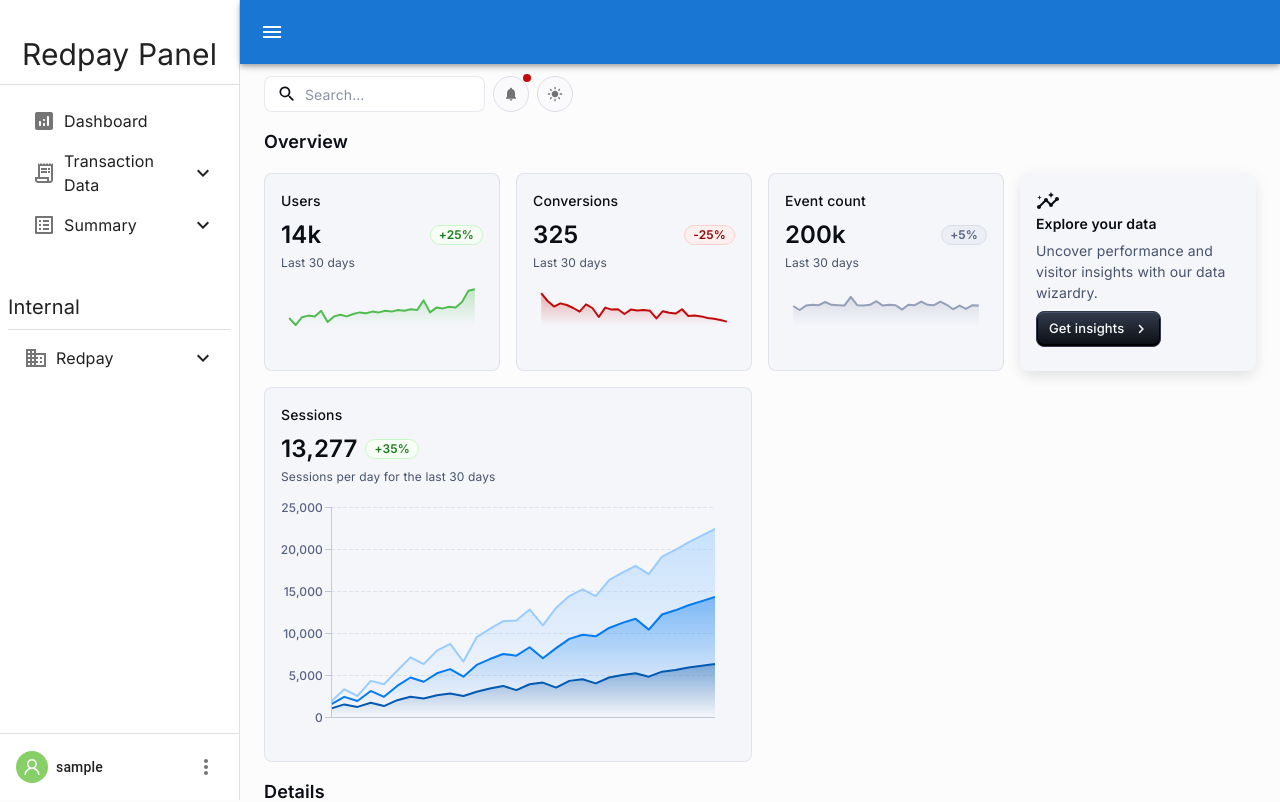
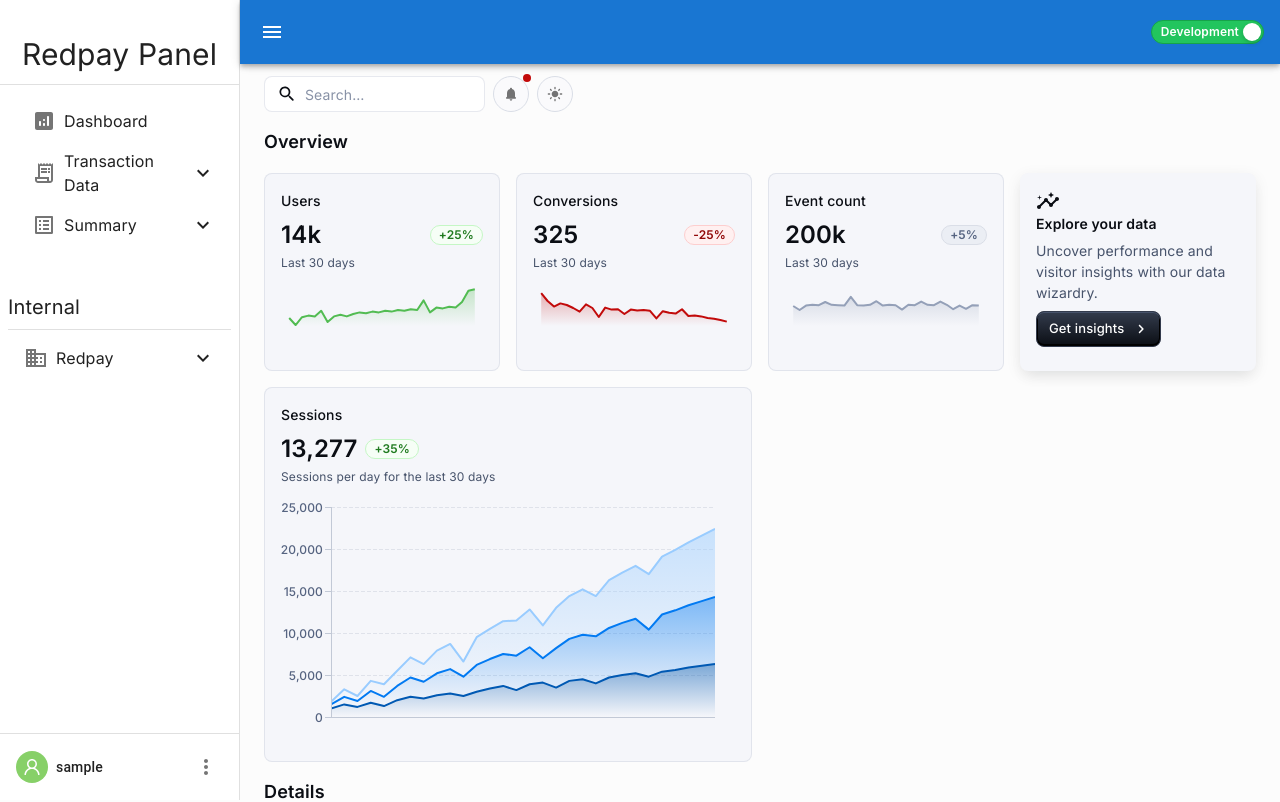
Before and after one commit to Organization-dcb-new/dcb-fe, a React (Vite) app: page / in a window 1280 px wide. Shown: the top 802 px of the page. Built offline with nearby package versions, Linux system fonts and the light colour scheme; sample sign-in values are in the browser's storage.

Commit message:
feat(main): add mode dev

```diff
--- /dev/null
+++ b/src/components/ApiSwitcher.tsx
@@ -0,0 +1,33 @@
+import { useAuth } from '../provider/AuthProvider'
+import { Switch, Space } from 'antd'
+import { useLocation } from 'react-router-dom'
+
+const ApiSwitcher = () => {
+  const { isDev, toggleApi } = useAuth()
+  const location = useLocation()
+
+  const isDisabled = ['/transaction', '/merchant-transaction'].includes(location.pathname)
+
+  return (
+    <Space>
+      <Switch
+        checked={isDev}
+        onChange={toggleApi}
+        disabled={isDisabled}
+        checkedChildren={<span className='text-white mb-1 font-semibold'>Development</span>}
+        unCheckedChildren={<span className=' mb-1 font-semibold'>Production</span>}
+        className={`${isDev ? 'bg-green-500 border-green-600' : '!bg-[#79B5FF] border-gray-400'}`}
+        style={{
+          backgroundColor: isDev ? '#22c55e' : '#ffffff',
+          border: `1px solid ${isDev ? '#16a34a' : '#d1d5db'}`,
+          height: '24px',
+          fontSize: '18px !important',
+          display: 'flex',
+          alignItems: 'center',
+        }}
+      />
+    </Space>
+  )
+}
+
+export default ApiSwitcher
--- a/src/layout/MainLayout.tsx
+++ b/src/layout/MainLayout.tsx
@@ -9,6 +9,7 @@
 import SideMenu from '../components/SideMenu'
 import MenuIcon from '@mui/icons-material/Menu'
 import AppTheme from '../styles/theme/shared-theme/AppTheme'
+import ApiSwitcher from '../components/ApiSwitcher'
 
 import {
   chartsCustomizations,
@@ -52,6 +53,7 @@
       <CssBaseline />
       <AppBar
         position='fixed'
+        className='flex flex-row items-center justify-between pr-4'
         sx={{
           zIndex: theme.zIndex.drawer + 1,
           transition: theme.transitions.create(['width', 'margin'], {
@@ -61,6 +63,7 @@
           width: open ? `calc(100% - ${drawerWidth}px)` : '100%', // Atur lebar AppBar
         }}
       >
+        <div>
           <Toolbar>
             <IconButton
               color='inherit'
@@ -72,9 +75,12 @@
               <MenuIcon />
             </IconButton>
           </Toolbar>
+        </div>
+        <ApiSwitcher />
       </AppBar>
 
       <SideMenu open={open} handleDrawerToggle={handleDrawerToggle} />
+
       <AppTheme themeComponents={xThemeComponents}>
         <MainContent open={open}>
           <Toolbar />
--- a/src/pages/Login.tsx
+++ b/src/pages/Login.tsx
@@ -1,4 +1,7 @@
 import * as React from 'react'
+import { useEffect } from 'react'
+
+import { useLocation } from 'react-router-dom'
 import Box from '@mui/material/Box'
 import Button from '@mui/material/Button'
 
@@ -58,7 +61,17 @@
   const [passwordError, setPasswordError] = React.useState(false)
   const [passwordErrorMessage, setPasswordErrorMessage] = React.useState('')
   const [loading, setLoading] = React.useState(false)
-  const { setToken } = useAuth()
+  const { setToken, apiUrl, setIsDev } = useAuth()
+
+  const location = useLocation()
+
+  // Jika berada di halaman login, set mode ke Production
+  useEffect(() => {
+    if (location.pathname === '/login') {
+      setIsDev(false)
+      localStorage.setItem('api_env', 'prod')
+    }
+  }, [location.pathname, setIsDev])
 
   const handleSubmit = async (event: React.FormEvent<HTMLFormElement>) => {
     event.preventDefault() // Mencegah reload halaman
@@ -76,7 +89,7 @@
         password,
       }
 
-      const response = await axios.post(`${import.meta.env.VITE_URL_API}/user/login`, userData, {
+      const response = await axios.post(`${apiUrl}/user/login`, userData, {
         headers: {
           'Content-Type': 'application/json',
         },
--- a/src/pages/TransactionDetail.tsx
+++ b/src/pages/TransactionDetail.tsx
@@ -43,7 +43,7 @@
   const navigate = useNavigate()
   const [open, setOpen] = useState(false)
 
-  const { token } = useAuth()
+  const { token, apiUrl } = useAuth()
 
   let paymentMethod
 
@@ -95,7 +95,7 @@
   useEffect(() => {
     const fetchTransactionDetail = async () => {
       try {
-        const response = await axios.get(`${import.meta.env.VITE_URL_API}/transaction/${id}`, {
+        const response = await axios.get(`${apiUrl}/transaction/${id}`, {
           headers: {
             Authorization: `Bearer ${token}`,
             'Content-Type': 'application/json',
--- a/src/pages/Transactions.tsx
+++ b/src/pages/Transactions.tsx
@@ -225,7 +225,7 @@
   const [total, setTotal] = useState(0)
   const [isFiltered, setIsFiltered] = useState(false)
   const [resetTrigger, setResetTrigger] = useState(0)
-  const { token } = useAuth()
+  const { token, apiUrl } = useAuth()
   const decoded: any = jwtDecode(token as string)
   const { RangePicker } = DatePicker
 
@@ -265,7 +265,7 @@
       const start_date = formData.start_date ? dayjs.tz(formData.start_date, 'Asia/Jakarta').startOf('day') : null
 
       const end_date = formData.end_date ? dayjs.tz(formData.end_date, 'Asia/Jakarta').endOf('day') : null
-      const response = await axios.get(`${import.meta.env.VITE_URL_API}/transactions`, {
+      const response = await axios.get(`${apiUrl}/transactions`, {
         headers: {
           Authorization: `Bearer ${token}`,
           'Content-Type': 'application/json',
@@ -375,7 +375,7 @@
       const start_date = formData.start_date ? dayjs.tz(formData.start_date, 'Asia/Jakarta').startOf('day') : null
 
       const end_date = formData.end_date ? dayjs.tz(formData.end_date, 'Asia/Jakarta').endOf('day') : null
-      const response = await axios.get(`${import.meta.env.VITE_URL_API}/export`, {
+      const response = await axios.get(`${apiUrl}/export`, {
         headers: {
           Authorization: `Bearer ${token}`,
           'Content-Type': 'application/json',
--- a/src/pages/TransactionsMerchant.tsx
+++ b/src/pages/TransactionsMerchant.tsx
@@ -219,7 +219,7 @@
   const [isFiltered, setIsFiltered] = useState(false)
   const [resetTrigger, setResetTrigger] = useState(0)
   const [total, setTotal] = useState(0)
-  const { token } = useAuth()
+  const { token, apiUrl } = useAuth()
   const decoded: any = jwtDecode(token as string)
   const { RangePicker } = DatePicker
 
@@ -231,7 +231,7 @@
 
       const end_date = formData.end_date ? dayjs.tz(formData.end_date, 'Asia/Jakarta').endOf('day') : null
 
-      const response = await axios.get(`${import.meta.env.VITE_URL_API}/merchant/transactions`, {
+      const response = await axios.get(`${apiUrl}/merchant/transactions`, {
         headers: {
           Authorization: `Bearer ${token}`,
           'Content-Type': 'application/json',
@@ -325,7 +325,7 @@
 
   const handleExport = async (type: string) => {
     try {
-      const response = await axios.get(`${import.meta.env.VITE_URL_API}/merchant/transactions`, {
+      const response = await axios.get(`${apiUrl}/merchant/transactions`, {
         headers: {
           Authorization: `Bearer ${token}`,
           'Content-Type': 'application/json',
--- a/src/pages/TransactionsMerchantDetail.tsx
+++ b/src/pages/TransactionsMerchantDetail.tsx
@@ -36,7 +36,7 @@
   const [loading, setLoading] = useState<boolean>(true)
   const navigate = useNavigate()
 
-  const { token } = useAuth()
+  const { token, apiUrl } = useAuth()
   const decoded: any = jwtDecode(token as string)
 
   let paymentMethod
@@ -47,7 +47,7 @@
   useEffect(() => {
     const fetchTransactionDetail = async () => {
       try {
-        const response = await axios.get(`${import.meta.env.VITE_URL_API}/merchant/transaction/${id}`, {
+        const response = await axios.get(`${apiUrl}/merchant/transaction/${id}`, {
           headers: {
             Authorization: `Bearer ${token}`,
             'Content-Type': 'application/json',
--- a/src/provider/AuthProvider.tsx
+++ b/src/provider/AuthProvider.tsx
@@ -2,26 +2,44 @@
 import { createContext, useContext, useEffect, useMemo, useState, ReactNode } from 'react'
 import { jwtDecode } from 'jwt-decode'
 
-// Definisikan tipe untuk konteks
+const API_DEV = 'https://sandbox-payment.redision.com/api'
+const API_PROD = 'https://new-payment.redision.com/api'
+
 interface AuthContextType {
   token: string | null
   setToken: (newToken: string | null) => void
   role: string | null
   appKey: string | null
   appId: string | null
+  apiUrl: string
+  isDev: boolean
+  toggleApi: () => void
+  setIsDev: (value: boolean) => void
 }
 
-// Berikan nilai default untuk konteks
 const AuthContext = createContext<AuthContextType | undefined>(undefined)
 
 const AuthProvider = ({ children }: { children: ReactNode }) => {
-  // State to hold the authentication token
   const [token, setToken_] = useState<string | null>(localStorage.getItem('token'))
-  const [role, setRole] = useState<string | null>(null) // State untuk role
-  const [appKey, setAppKey] = useState<string | null>(null) // State untuk role
-  const [appId, setAppId] = useState<string | null>(null) // State untuk role
+  const [role, setRole] = useState<string | null>(null)
+  const [appKey, setAppKey] = useState<string | null>(null)
+  const [appId, setAppId] = useState<string | null>(null)
 
-  // Function to set the authentication token
+  // State untuk API environment
+  const [isDev, setIsDev] = useState(localStorage.getItem('api_env') !== 'prod')
+  const apiUrl = isDev ? API_DEV : API_PROD
+
+  const toggleApi = () => {
+    setIsDev((prev) => {
+      const newIsDev = !prev
+      localStorage.setItem('api_env', newIsDev ? 'dev' : 'prod')
+
+      window.location.reload()
+
+      return newIsDev
+    })
+  }
+
   const setToken = (newToken: string | null) => {
     setToken_(newToken)
     if (newToken) {
@@ -55,7 +73,6 @@
     }
   }, [token])
 
-  // Memoized value of the authentication context
   const contextValue = useMemo(
     () => ({
       token,
@@ -63,15 +80,17 @@
       role,
       appKey,
       appId,
+      apiUrl,
+      isDev,
+      toggleApi,
+      setIsDev,
     }),
-    [token, role], // Tambahkan role ke dependensi
+    [token, role, isDev],
   )
 
-  // Provide the authentication context to the children components
   return <AuthContext.Provider value={contextValue}>{children}</AuthContext.Provider>
 }
 
-// Custom hook to use the AuthContext
 export const useAuth = () => {
   const context = useContext(AuthContext)
   if (context === undefined) {
```
Lines whose indentation alone changed are shown as unchanged.
